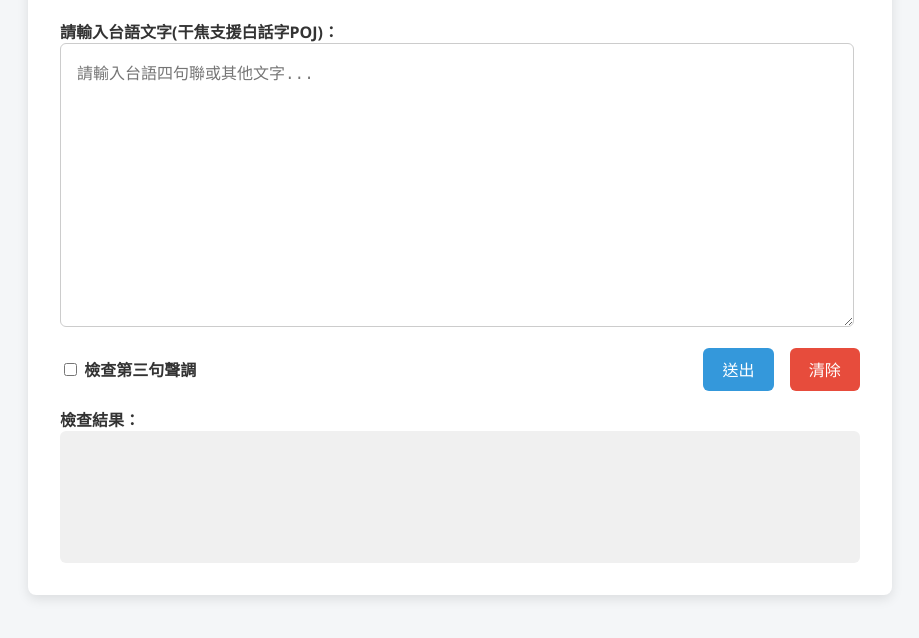
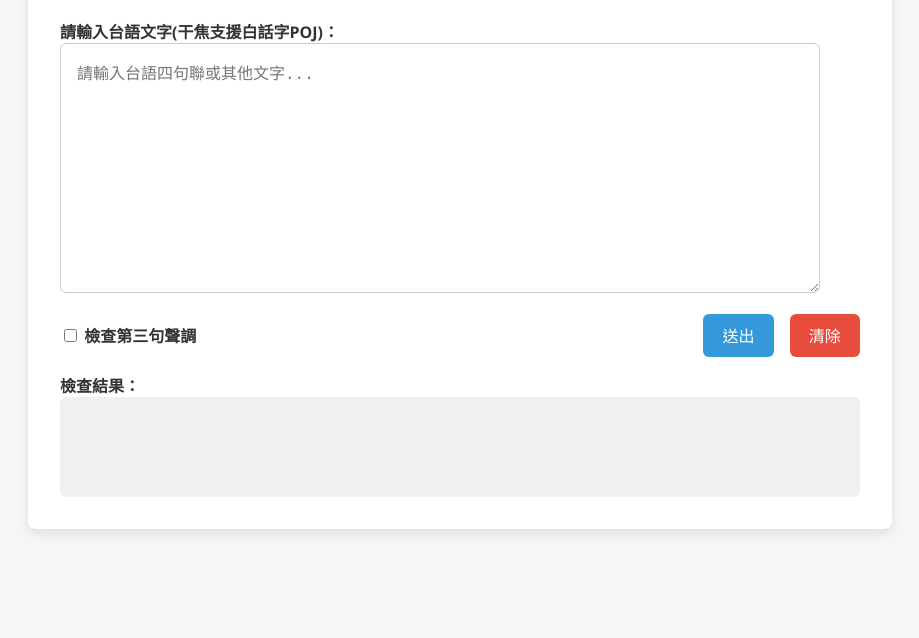
Before and after one commit to tiunn/ah-un, a plain HTML site: page index.html in a window 1280 px wide. Shown: the part 134-772 px from the top of the page, without its empty margins (180-1099 px from the left). Drawn offline with Linux system fonts and the light colour scheme.

Commit message:
調整文本區樣式，新增 box-sizing 屬性以改善佈局

```diff
--- a/index.html
+++ b/index.html
@@ -36,6 +36,7 @@
       border-radius: 6px;
       resize: vertical;
       margin-bottom: 1rem;
+      box-sizing: border-box;
     }
 
     .controls {
@@ -83,6 +84,8 @@
       border-radius: 6px;
       min-height: 100px;
       white-space: pre-wrap;
+      width: 100%;
+      box-sizing: border-box;
     }
 
     label {
```
